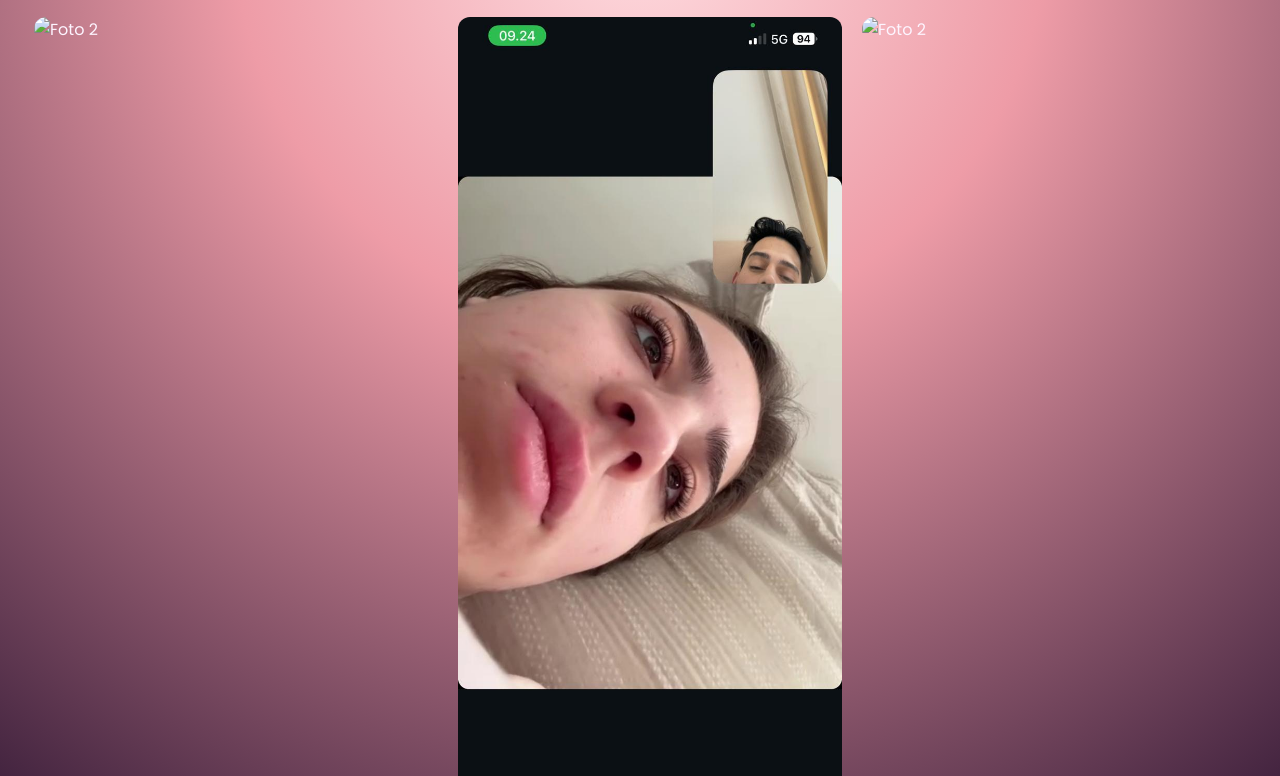
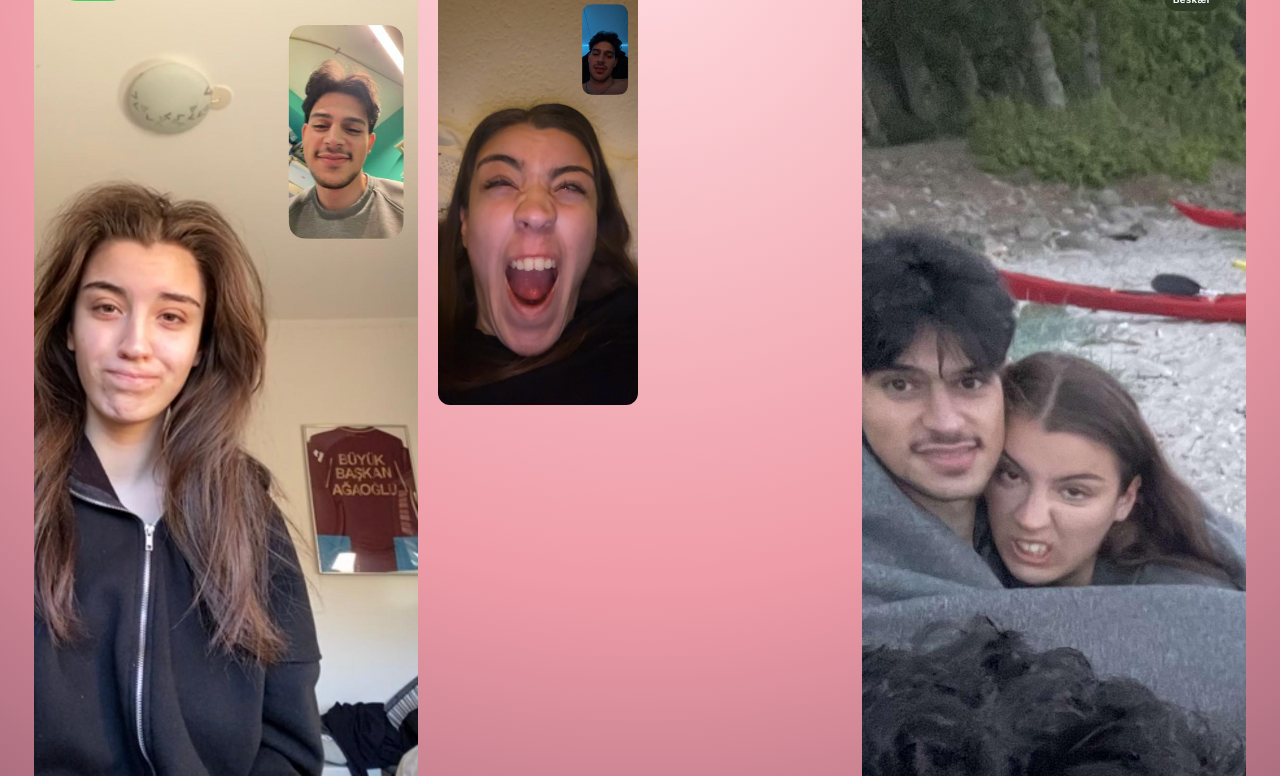
Before and after one commit to shimo24/my-site, a plain HTML site: page ozelfoto.html in a window 1280 px wide. Shown: the part 76-852 px from the top of the page. Drawn offline with Linux system fonts and the light colour scheme; files whose address does not match are found by name.

Commit message:
Add files via upload

```diff
--- a/ozelfoto.html
+++ b/ozelfoto.html
@@ -5,34 +5,34 @@
   <meta name="viewport" content="width=device-width, initial-scale=1.0">
   <title>Özel Fotoğraf Sayfası 💖</title>
   <link rel="stylesheet" href="style.css">
-
   <link href="https://fonts.googleapis.com/css2?family=Poppins:wght@300;400;600;700&family=Dancing+Script:wght@500;700&display=swap" rel="stylesheet">
 
 
 </head>
 <body>
 
+
   <h1>Özel Fotoğrafım 💕</h1>
 
   <div class="photo-row">
     <div class="photo-item">
-      <img src="img/1.jpg" alt="Foto 1">
+      <img src="1.jpg" alt="Foto 1">
     </div>
 
     <div class="photo-item">
         <div class="photo-item">
-      <img src="img/2.jpg" alt="Foto 2">
+      <img src="2.jpg" alt="Foto 2">
     </div>
   </div>
 
   <div class="photo-row"></div>
     <div class="photo-item">
-      <img src="img/3.jpg" alt="Foto 1">
+      <img src="3.jpg" alt="Foto 1">
     </div>
 
     <div class="photo-item">
         <div class="photo-item">
-      <img src="img/4.jpg" alt="Foto 2">
+      <img src="4.jpg" alt="Foto 2">
     </div>
   </div>
 
@@ -43,7 +43,7 @@
 
     <div class="photo-item">
         <div class="photo-item">
-      <img src="img/6.jpg" alt="Foto 2">
+      <img src="6.jpg" alt="Foto 2">
     </div>
   </div>
 
```
Also changed, not shown: index.html (+2 -2 lines).
